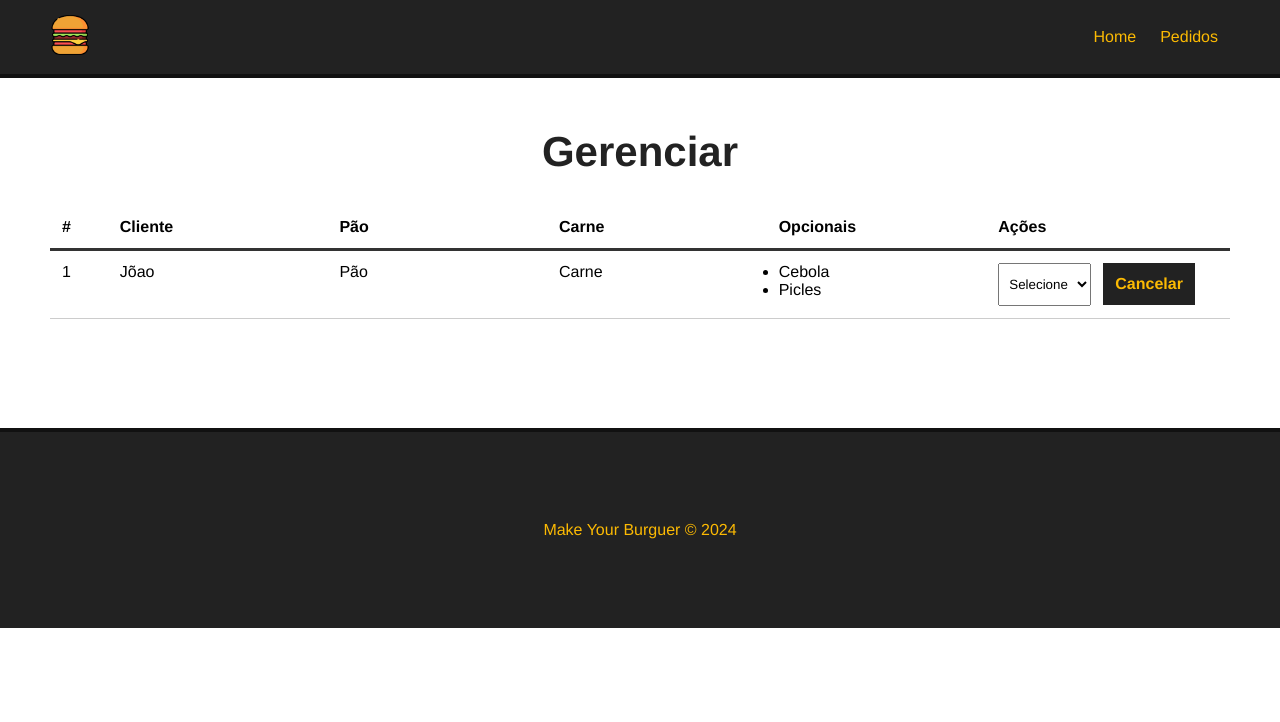
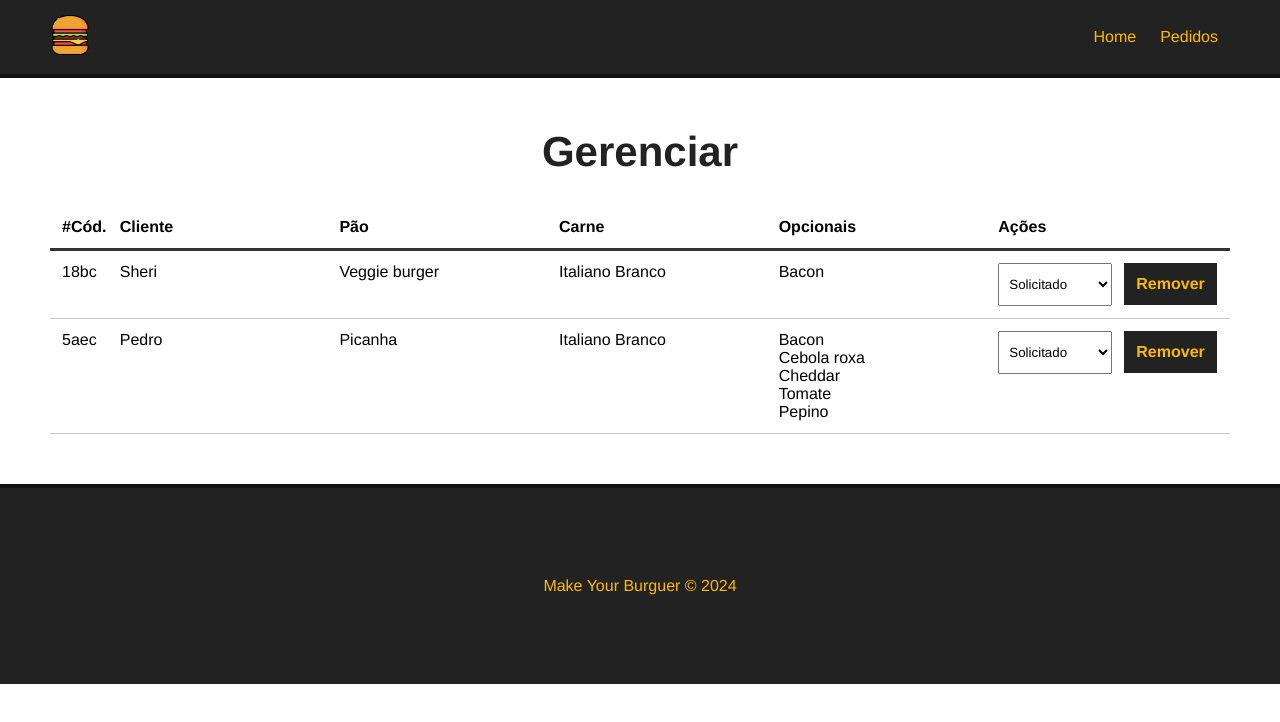
Before and after one commit to BarbasPedro/make_your_burger-Vue3-, a Vue app: page /pedidos in a window 1280 px wide. Shown: the top 722 px of the page. Built offline with nearby package versions, Linux system fonts and the light colour scheme; data requests are answered from the project's data file.

Commit message:
Criando methods detOrders, getStatus e deleteOrder

```diff
--- a/db/db.json
+++ b/db/db.json
@@ -79,9 +79,9 @@
   ],
   "burgers": [
     {
-      "id": "a73f",
-      "name": "Pedro",
-      "meat": "Alcatra",
+      "id": "18bc",
+      "name": "Sheri",
+      "meat": "Veggie burger",
       "bread": "Italiano Branco",
       "options": [
         "Bacon"
@@ -89,53 +89,17 @@
       "status": "Solicitado"
     },
     {
-      "id": "beca",
+      "id": "5aec",
       "name": "Pedro",
       "meat": "Picanha",
       "bread": "Italiano Branco",
       "options": [
         "Bacon",
         "Cebola roxa",
-        "Pepino",
+        "Cheddar",
         "Tomate",
-        "Cheddar"
+        "Pepino"
       ],
-      "status": "Solicitado"
-    },
-    {
-      "id": "1292",
-      "name": "Pedro",
-      "meat": "Picanha",
-      "bread": "Parmesão e Orégano",
-      "options": [
-        "Bacon"
-      ],
-      "status": "Solicitado"
-    },
-    {
-      "id": "ca53",
-      "name": "Pedro",
-      "meat": "Alcatra",
-      "bread": "3 Queijos",
-      "options": [
-        "Bacon"
-      ],
-      "status": "Solicitado"
-    },
-    {
-      "id": "0a90",
-      "name": "Teste",
-      "meat": "Alcatra",
-      "bread": "Italiano Branco",
-      "options": [],
-      "status": "Solicitado"
-    },
-    {
-      "id": "37a5",
-      "name": "Teste",
-      "meat": "Alcatra",
-      "bread": "Parmesão e Orégano",
-      "options": [],
       "status": "Solicitado"
     }
   ]
--- a/src/App.vue
+++ b/src/App.vue
@@ -30,6 +30,10 @@ export default {
     box-sizing: border-box;
 }
 
+ul {
+    list-style: none;
+}
+
 .main-container {
     margin: 50px;
     min-height: 250px;
--- a/src/components/Dashboard.vue
+++ b/src/components/Dashboard.vue
@@ -1,28 +1,36 @@
 <template>
   <div id="burger-table">
     <div id="burger-table-heading">
-      <div class="order-id">#</div>
+      <div class="order-id">#Cód.</div>
       <div>Cliente</div>
       <div>Pão</div>
       <div>Carne</div>
       <div>Opcionais</div>
       <div>Ações</div>
     </div>
-    <div id="burguer-table-rows">
-      <div class="burger-table-row">
-        <div class="order-number">1</div>
-        <div>Jõao</div>
-        <div>Pão</div>
-        <div>Carne</div>
+    <div id="burger-table-rows">
+      <div
+        class="burger-table-row"
+        v-for="(burger, index) in burgers"
+        :key="index"
+      >
+        <div class="order-number">{{ burger.id }}</div>
+        <div>{{ burger.name }}</div>
+        <div>{{ burger.meat }}</div>
+        <div>{{ burger.bread }}</div>
         <ul>
-          <li>Cebola</li>
-          <li>Picles</li>
+          <li v-for="option in burger.options" :key="option.id">
+            {{ option }}
+          </li>
         </ul>
         <div>
           <select name="status" class="status">
             <option value="Selecione">Selecione</option>
+            <option v-for="s in status" :value="s.tipo" :key="s.id" :selected="burger.status == s.tipo">
+              {{ s.tipo }}
+            </option>
           </select>
-          <button class="delete-btn">Cancelar</button>
+          <button class="delete-btn" @click="deleteOrder(burger.id)">Remover</button>
         </div>
       </div>
     </div>
@@ -32,6 +40,43 @@
 <script>
 export default {
   name: "Dashboard",
+  data() {
+    return {
+      burgers: null,
+      burger_id: null,
+      status: [],
+    };
+  },
+  methods: {
+    async getOrders() {
+      const req = await fetch("http://localhost:3000/burgers");
+
+      const data = await req.json();
+
+      this.burgers = data;
+
+      this.getStatus()
+    },
+    async getStatus() {
+      const req = await fetch("http://localhost:3000/status");
+
+      const data = await req.json();
+
+      this.status = data;
+    },
+    async deleteOrder(id) {
+      const req = await fetch(`http://localhost:3000/burgers/${id}`, {
+        method: "DELETE"
+      });
+
+      const res = await req.json()
+
+      this.getOrders()
+    }
+  },
+  mounted() {
+    this.getOrders();
+  },
 };
 </script>
 
@@ -61,7 +106,8 @@ export default {
 }
 
 #burger-table-heading div,
-.burger-table-row div, ul {
+.burger-table-row div,
+ul {
   width: 19%;
 }
 
```
